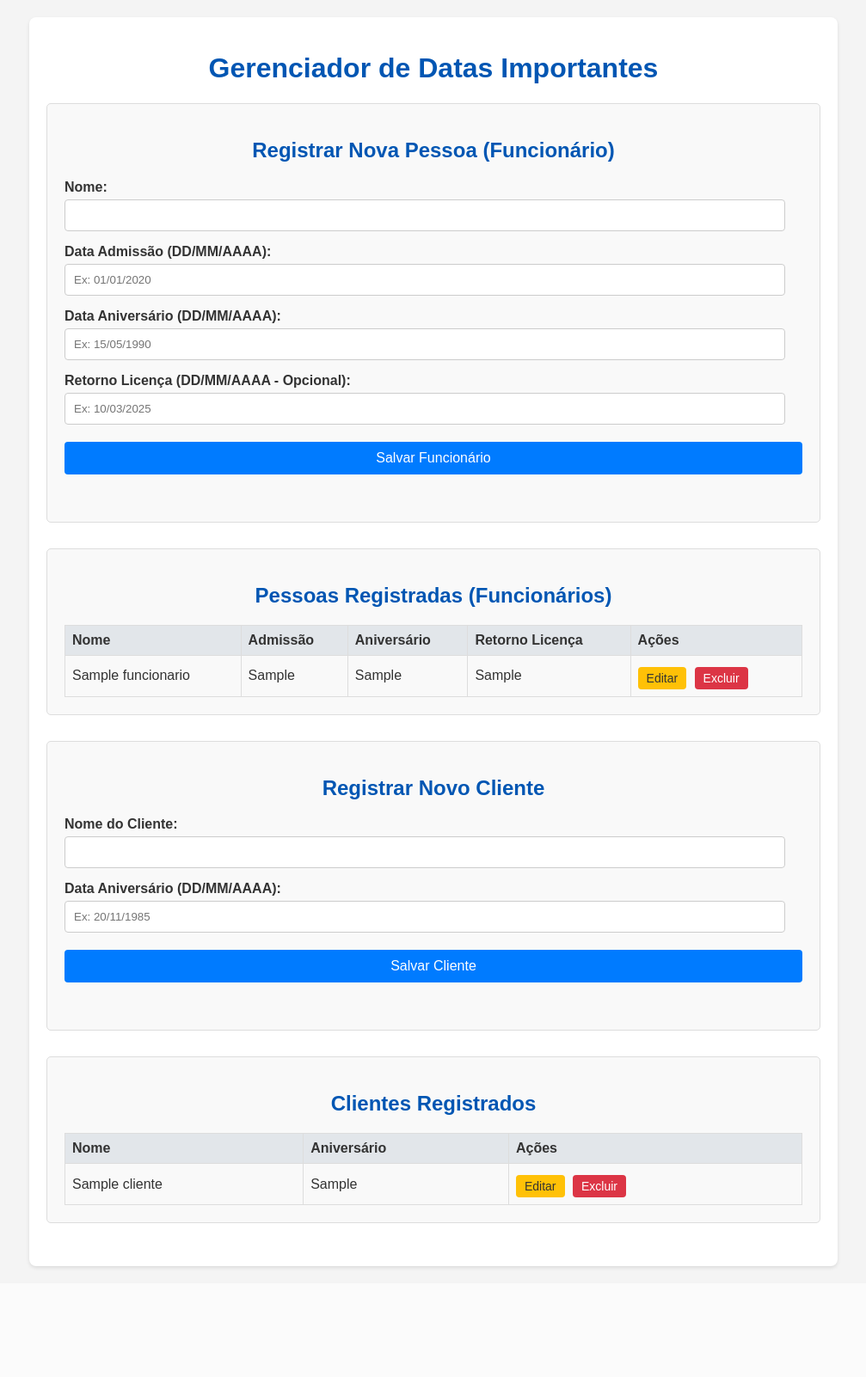
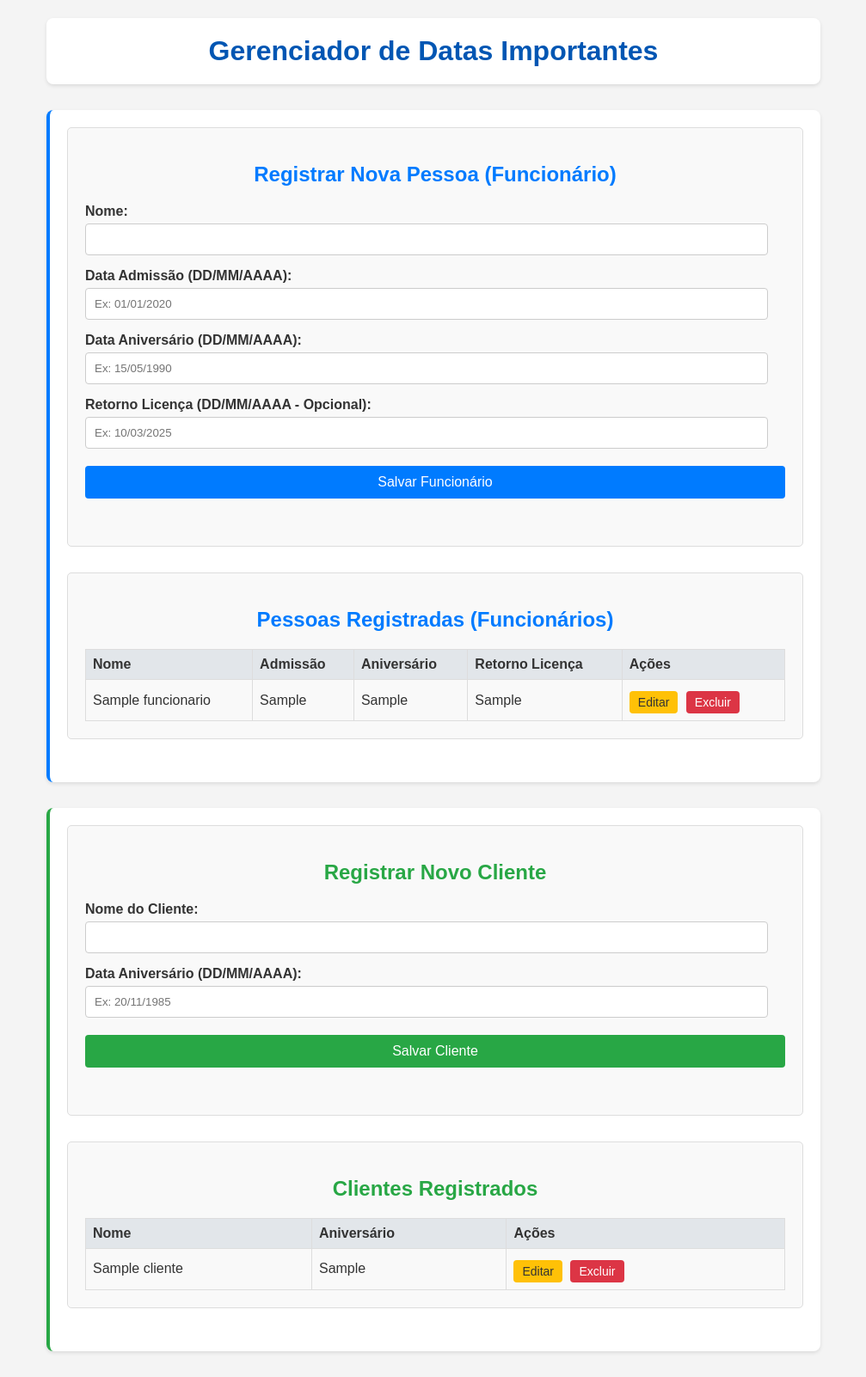
Before and after one commit to pedrocarneiro17/sistema_notificacao, a Flask app: page / in a window 1280 px wide. Shown: the whole page at 86% size, without its empty margins (136-1143 px from the left). Before the commit the page ends 1477 px from the top, so only its background shows below. Run offline with Flask 3, Linux system fonts and the light colour scheme; tables that the repository leaves empty hold one stand-in row (values such as "Sample post").

Commit message:
ajuste html e css

```diff
--- a/static/style.css
+++ b/static/style.css
@@ -9,15 +9,38 @@ body {
 .container {
     max-width: 900px;
     margin: 0 auto;
+}
+
+h1 {
+    color: #0056b3;
+    text-align: center;
+    margin-bottom: 30px;
     background-color: #fff;
     padding: 20px;
     border-radius: 8px;
     box-shadow: 0 2px 4px rgba(0,0,0,0.1);
 }
 
-h1, h2 {
+h2 {
     color: #0056b3;
     text-align: center;
+}
+
+/* Grupos de conteúdo separados */
+.content-group {
+    background-color: #fff;
+    padding: 20px;
+    border-radius: 8px;
+    box-shadow: 0 2px 4px rgba(0,0,0,0.1);
+    margin-bottom: 30px;
+}
+
+.employee-group {
+    border-left: 4px solid #007bff;
+}
+
+.client-group {
+    border-left: 4px solid #28a745;
 }
 
 .section {
@@ -71,6 +94,15 @@ button[type="submit"] {
 
 button[type="submit"]:hover {
     background-color: #0056b3;
+}
+
+/* Botão específico para clientes */
+.client-group button[type="submit"] {
+    background-color: #28a745;
+}
+
+.client-group button[type="submit"]:hover {
+    background-color: #218838;
 }
 
 .editar-btn {
@@ -135,7 +167,7 @@ table tr:hover {
     background-color: #ddd;
 }
 
-/* --- Estilos do Modal (sem alteração) --- */
+/* Estilos do Modal */
 .modal {
     display: none;
     position: fixed;
@@ -179,8 +211,11 @@ table tr:hover {
     cursor: pointer;
 }
 
-/* --- Ajuste FINAL para o espaçamento entre as seções --- */
-/* Apenas a seção de registro de cliente terá uma grande margem superior */
-#registroClienteSection {
-    margin-top: 100px; /* Grande margem superior de 100px para separar */
+/* Estilo para títulos de seção específicos */
+.employee-group h2 {
+    color: #007bff;
 }
+
+.client-group h2 {
+    color: #28a745;
+}
--- a/templates/index.html
+++ b/templates/index.html
@@ -60,7 +60,7 @@
                                 <button class="deletar-btn" data-id="{{ funcionario.id }}" data-type="funcionario">Excluir</button>
                             </td>
                         </tr>
-                    {% endfor %}
+                        {% endfor %}
                     </tbody>
                 </table>
             </div>
@@ -105,7 +105,7 @@
                                 <button class="deletar-btn" data-id="{{ cliente.id }}" data-type="cliente">Excluir</button>
                             </td>
                         </tr>
-                    {% endfor %}
+                        {% endfor %}
                     </tbody>
                 </table>
             </div>
```
